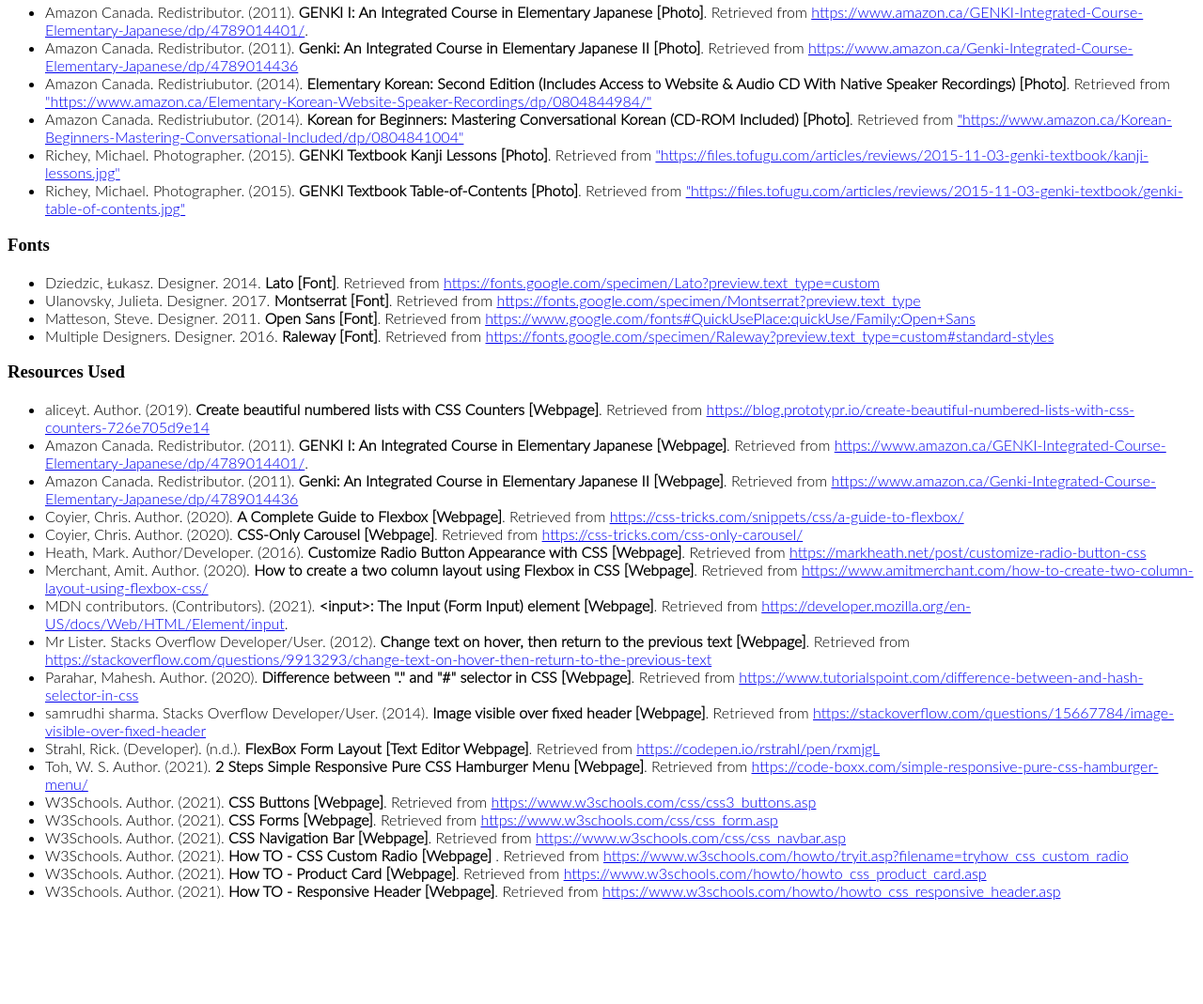
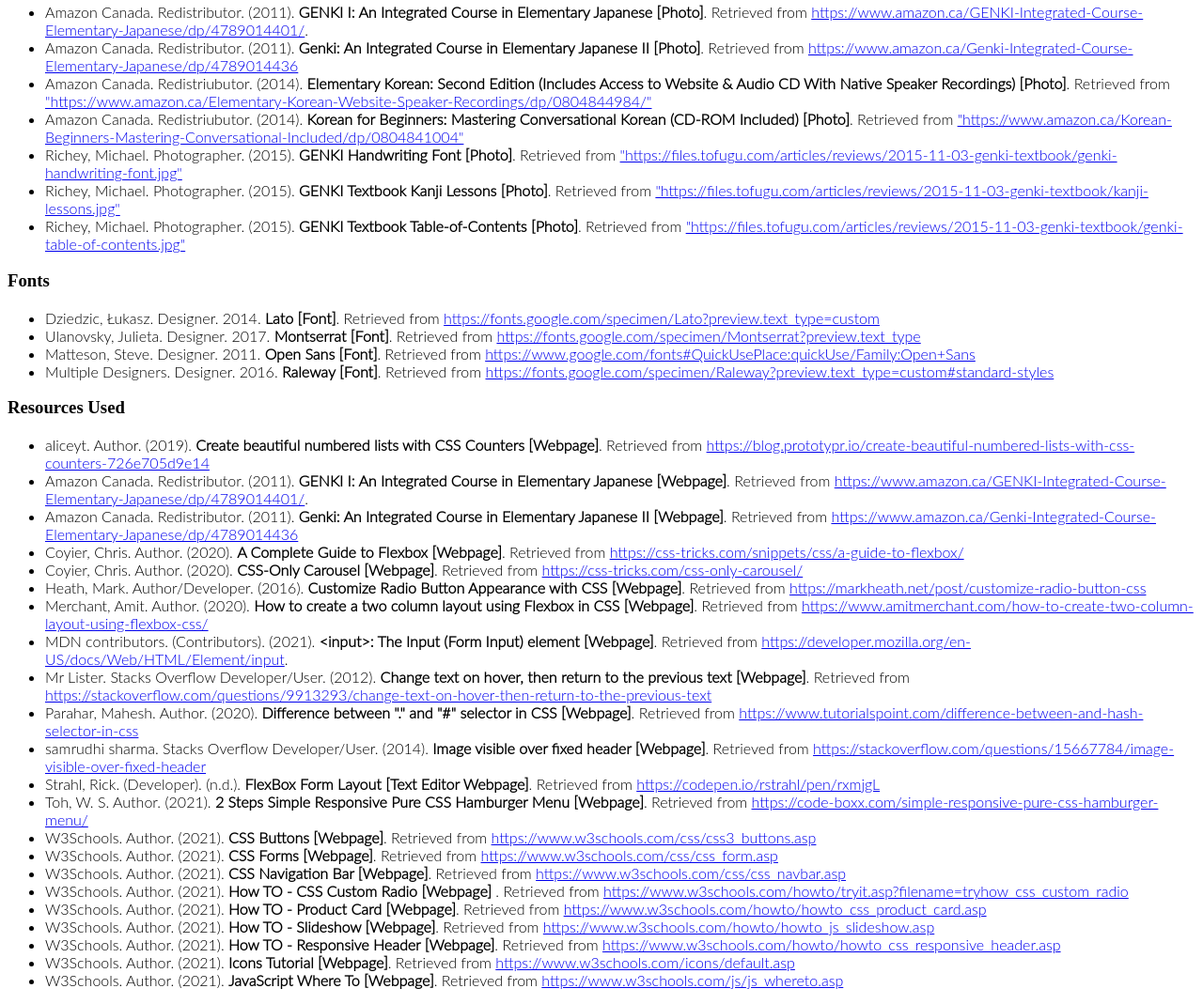
Before and after one commit to snowpear97/IAT339_P02, a plain HTML site: page citations.html in a window 1280 px wide. Shown: the part 436-1505 px from the top of the page at 94% size. Before the commit the page ends 1410 px from the top, so only its background shows below. Drawn offline with Linux system fonts and the light colour scheme.

Commit message:
Updated Citations Page

```diff
--- a/citations.html
+++ b/citations.html
@@ -39,6 +39,7 @@
             <li>Amazon Canada. Redistributor. (2011). <strong>Genki: An Integrated Course in Elementary Japanese II [Photo]</strong>. Retrieved from <a href="https://www.amazon.ca/Genki-Integrated-Course-Elementary-Japanese/dp/4789014436">https://www.amazon.ca/Genki-Integrated-Course-Elementary-Japanese/dp/4789014436</a></li>
             <li>Amazon Canada. Redistriubutor. (2014). <strong>Elementary Korean: Second Edition (Includes Access to Website & Audio CD With Native Speaker Recordings) [Photo]</strong>. Retrieved from <a href="https://www.amazon.ca/Elementary-Korean-Website-Speaker-Recordings/dp/0804844984/">"https://www.amazon.ca/Elementary-Korean-Website-Speaker-Recordings/dp/0804844984/"</a></li>
             <li>Amazon Canada. Redistriubutor. (2014). <strong>Korean for Beginners: Mastering Conversational Korean (CD-ROM Included) [Photo]</strong>. Retrieved from <a href="https://www.amazon.ca/Korean-Beginners-Mastering-Conversational-Included/dp/0804841004">"https://www.amazon.ca/Korean-Beginners-Mastering-Conversational-Included/dp/0804841004"</a></li>
+            <li>Richey, Michael. Photographer. (2015). <strong>GENKI Handwriting Font [Photo]</strong>. Retrieved from <a href="https://files.tofugu.com/articles/reviews/2015-11-03-genki-textbook/genki-handwriting-font.jpg">"https://files.tofugu.com/articles/reviews/2015-11-03-genki-textbook/genki-handwriting-font.jpg"</a></li>
             <li>Richey, Michael. Photographer. (2015). <strong>GENKI Textbook Kanji Lessons [Photo]</strong>. Retrieved from <a href="https://files.tofugu.com/articles/reviews/2015-11-03-genki-textbook/kanji-lessons.jpg">"https://files.tofugu.com/articles/reviews/2015-11-03-genki-textbook/kanji-lessons.jpg"</a></li>
             <li>Richey, Michael. Photographer. (2015). <strong>GENKI Textbook Table-of-Contents [Photo]</strong>. Retrieved from <a href="https://files.tofugu.com/articles/reviews/2015-11-03-genki-textbook/genki-table-of-contents.jpg">"https://files.tofugu.com/articles/reviews/2015-11-03-genki-textbook/genki-table-of-contents.jpg"</a></li>
         </ul>
@@ -83,7 +84,10 @@
             <li>W3Schools. Author. (2021). <strong>CSS Navigation Bar [Webpage]</strong>. Retrieved from <a href="https://www.w3schools.com/css/css_navbar.asp">https://www.w3schools.com/css/css_navbar.asp</a></li>
             <li>W3Schools. Author. (2021). <strong>How TO - CSS Custom Radio [Webpage] </strong>. Retrieved from <a href="https://www.w3schools.com/howto/tryit.asp?filename=tryhow_css_custom_radio">https://www.w3schools.com/howto/tryit.asp?filename=tryhow_css_custom_radio</a> </li>
             <li>W3Schools. Author. (2021). <strong>How TO - Product Card [Webpage]</strong>. Retrieved from <a href="https://www.w3schools.com/howto/howto_css_product_card.asp">https://www.w3schools.com/howto/howto_css_product_card.asp</a></li>
+            <li>W3Schools. Author. (2021). <strong>How TO - Slideshow [Webpage]</strong>. Retrieved from <a href="https://www.w3schools.com/howto/howto_js_slideshow.asp">https://www.w3schools.com/howto/howto_js_slideshow.asp</a></li>
             <li>W3Schools. Author. (2021). <strong>How TO - Responsive Header [Webpage]</strong>. Retrieved from <a href="https://www.w3schools.com/howto/howto_css_responsive_header.asp">https://www.w3schools.com/howto/howto_css_responsive_header.asp</a></li>
+            <li>W3Schools. Author. (2021). <strong>Icons Tutorial [Webpage]</strong>. Retrieved from <a href="https://www.w3schools.com/icons/default.asp">https://www.w3schools.com/icons/default.asp</a></li>
+            <li>W3Schools. Author. (2021). <strong>JavaScript Where To [Webpage]</strong>. Retrieved from <a href="https://www.w3schools.com/js/js_whereto.asp">https://www.w3schools.com/js/js_whereto.asp</a></li>
         </ul>
     </section>
 </body>
```
